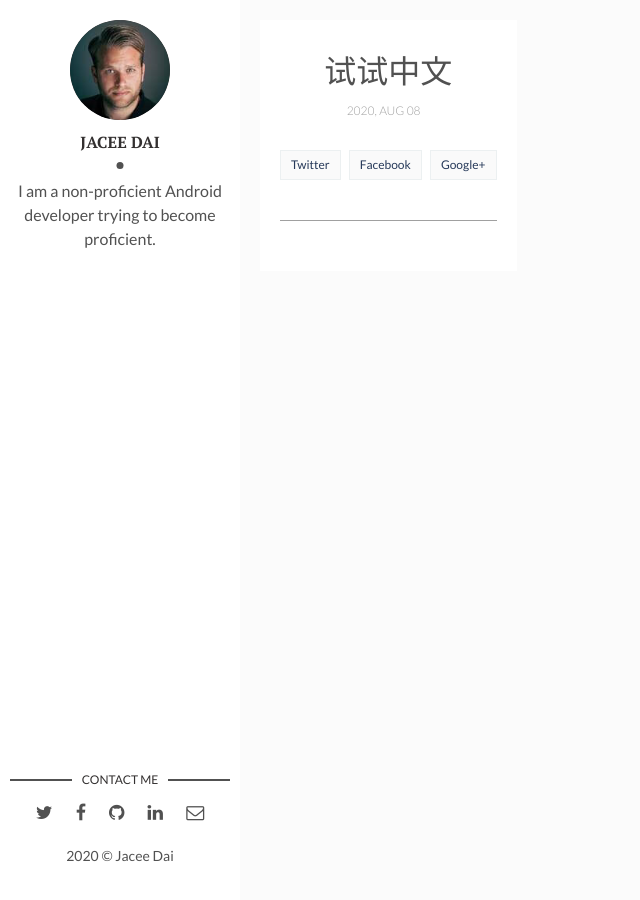
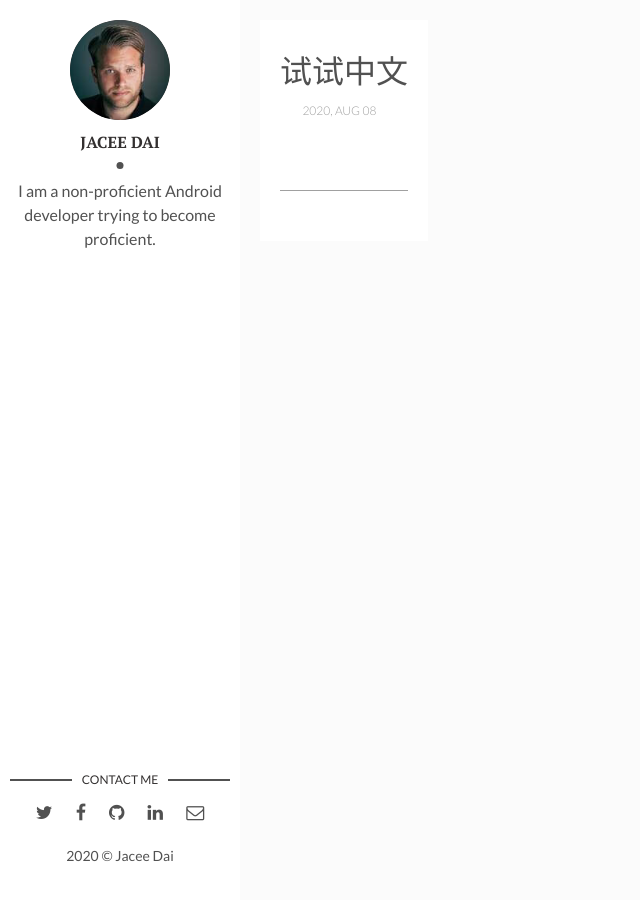
Before and after one commit to Dale-Android/Dale-Android.github.io, a Jekyll site: the page built from _posts/2020-08-08-试试中文.md, in a window 1280 px wide. Shown: the whole page, without its empty margins (0-640 px from the left). Built offline with Jekyll 4.4.1, drawn with Linux system fonts in a browser that asks for light colours; comment, search, counter and statistics services are not loaded; some of the changed lines change nothing that is shown.

Commit message:
test: edit config 2
Signed-off-by: Jacee <jacee_dai@163.com>

```diff
--- a/_config.yml
+++ b/_config.yml
@@ -10,11 +10,11 @@
 author: Jacee Dai # add your name
 author-img: david-freeman.jpg # add your photo
 about-author: I am a non-proficient Android developer trying to become proficient. # add description
-social-twitter: # add your Twitter handle
-social-facebook: # add your Facebook handle
+# social-twitter: # add your Twitter handle
+# social-facebook: # add your Facebook handle
 social-github: Dale-Android # add your Github handle
-social-linkedin: # add your Linkedin handle
-social-email: # add your Email address
+# social-linkedin: # add your Linkedin handle
+social-email: jacee_dai@163.com # add your Email address
 
 # Disqus
 discus-identifier: mr-brown # add your discus identifier
--- a/_layouts/post.html
+++ b/_layouts/post.html
@@ -23,9 +23,9 @@
       {{content | markdownify}}
       <div class="page-footer">
         <div class="page-share">
-          <a href="https://twitter.com/intent/tweet?text={{ page.title }}&url={{ site.url }}{{ page.url }}" title="Share on Twitter" rel="nofollow" target="_blank">Twitter</a>
-          <a href="https://facebook.com/sharer.php?u={{ site.url }}{{ page.url }}" title="Share on Facebook" rel="nofollow" target="_blank">Facebook</a>
-          <a href="https://plus.google.com/share?url={{ site.url }}{{ page.url }}" title="Share on Google+" rel="nofollow" target="_blank">Google+</a>
+<!--          <a href="https://twitter.com/intent/tweet?text={{ page.title }}&url={{ site.url }}{{ page.url }}" title="Share on Twitter" rel="nofollow" target="_blank">Twitter</a>-->
+<!--          <a href="https://facebook.com/sharer.php?u={{ site.url }}{{ page.url }}" title="Share on Facebook" rel="nofollow" target="_blank">Facebook</a>-->
+<!--          <a href="https://plus.google.com/share?url={{ site.url }}{{ page.url }}" title="Share on Google+" rel="nofollow" target="_blank">Google+</a>-->
         </div>
         <div class="page-tag">
           {% for tag in page.tags %}
```
